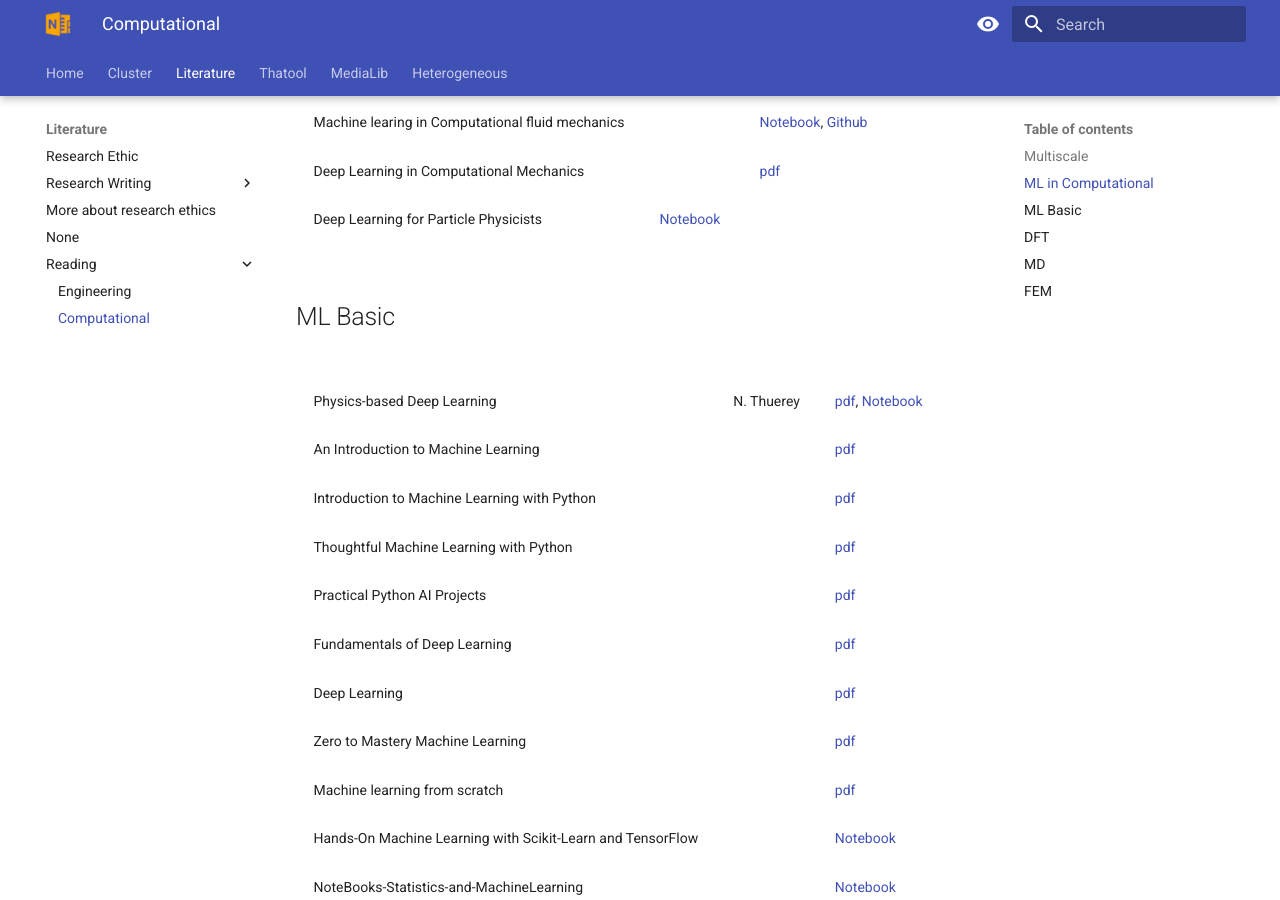
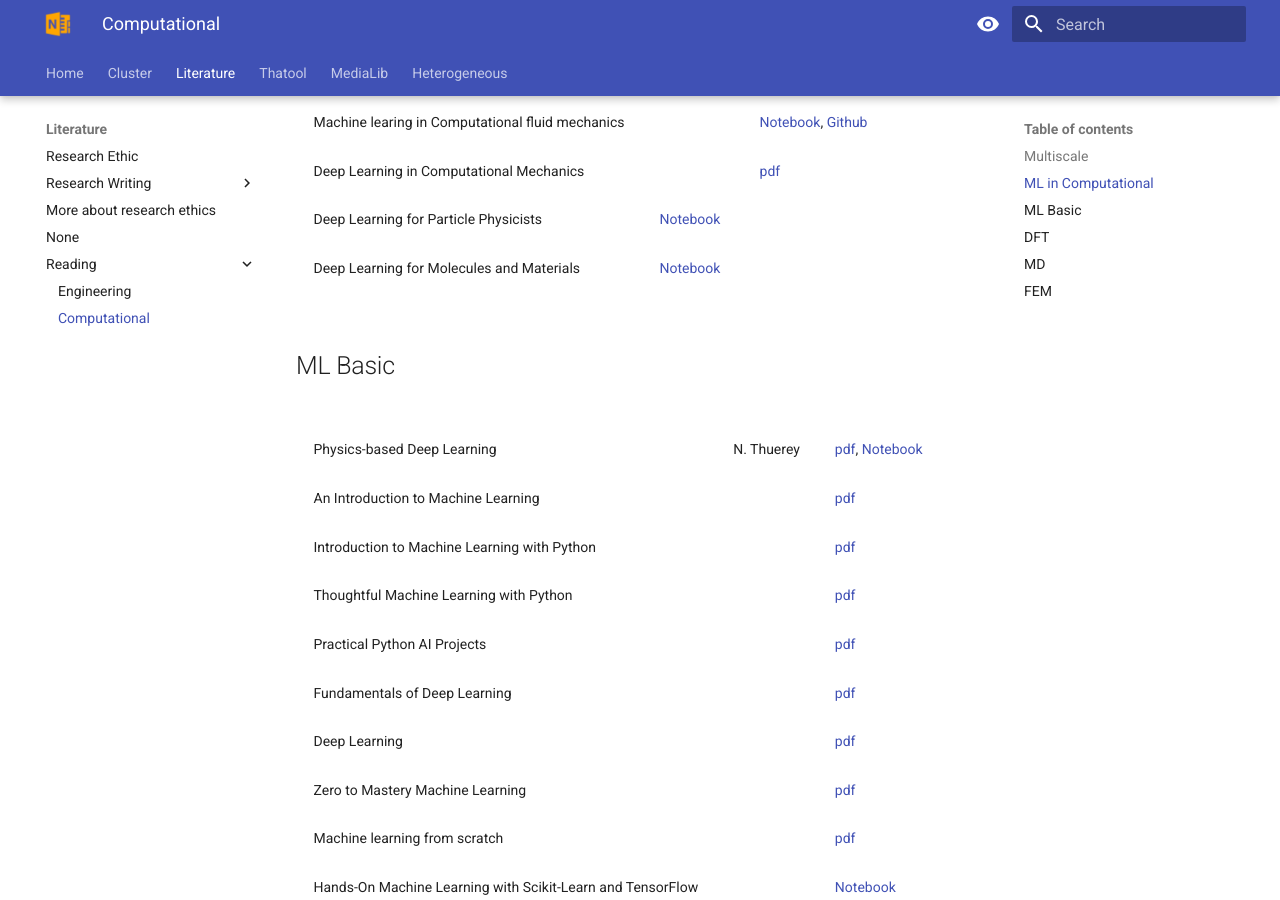
Before and after one commit to thangckt/thangckt.github.io, an MkDocs documentation site: the page built from docs/literature/reading/Comp_Methods.md, in a window 1280 px wide and 900 px high, scrolled down 519 px. Built offline with MkDocs 1.6.1 and Material for MkDocs 9.7.7, drawn with Linux system fonts in a browser that asks for light colours; the version menu is left out.

Commit message:
Update Comp_Methods.md

```diff
--- a/docs/literature/reading/Comp_Methods.md
+++ b/docs/literature/reading/Comp_Methods.md
@@ -3,7 +3,7 @@ hide:
 #   - toc
 ---
 
-<style scoped>
+<style>
 table, td, th {border: none!important; font-size:14px; margin-top:-20px; margin-bottom:0px; padding-top:0px; padding-bottom:0px; border-spacing:0px;}
 </style>
 
@@ -26,6 +26,7 @@ table, td, th {border: none!important; font-size:14px; margin-top:-20px; margin-
 | Machine learing in Computational fluid mechanics|| [Notebook](https://thangckt.github.io/lec_ml_cfd){target="_blank"},  [Github](https://github.com/AndreWeiner/ml-cfd-lecture){target="_blank"}|
 | Deep Learning in Computational Mechanics| | [pdf](https://link.springer.com/content/pdf/10.1007%2F978-3-030-76587-3.pdf){target="_blank"} |
 | Deep Learning for Particle Physicists | [Notebook](https://lewtun.github.io/dl4phys){target="_blank"}|
+| Deep Learning for Molecules and Materials | [Notebook](https://dmol.pub/){target="_blank"}|
 
 ## ML Basic
 
```
